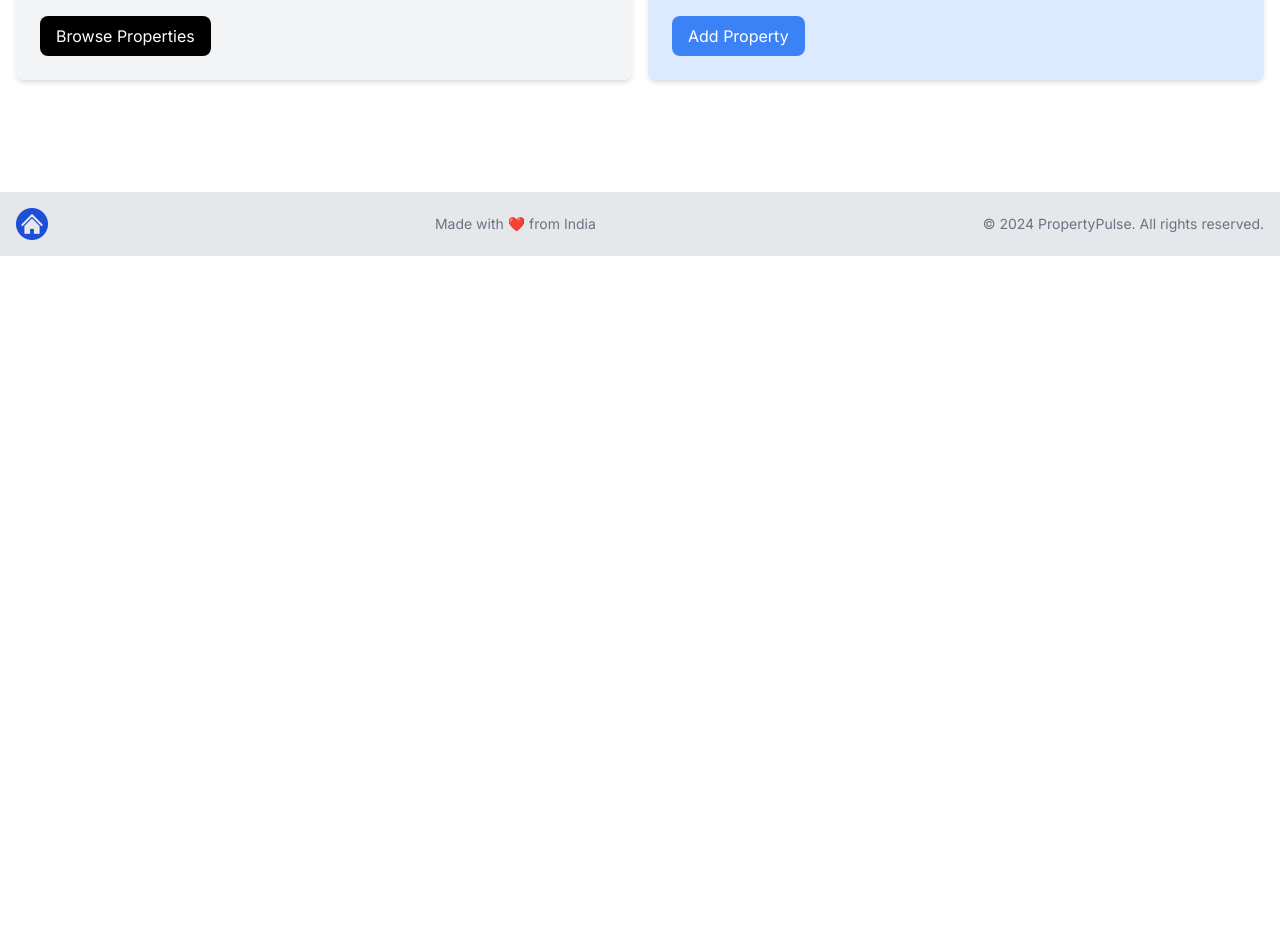
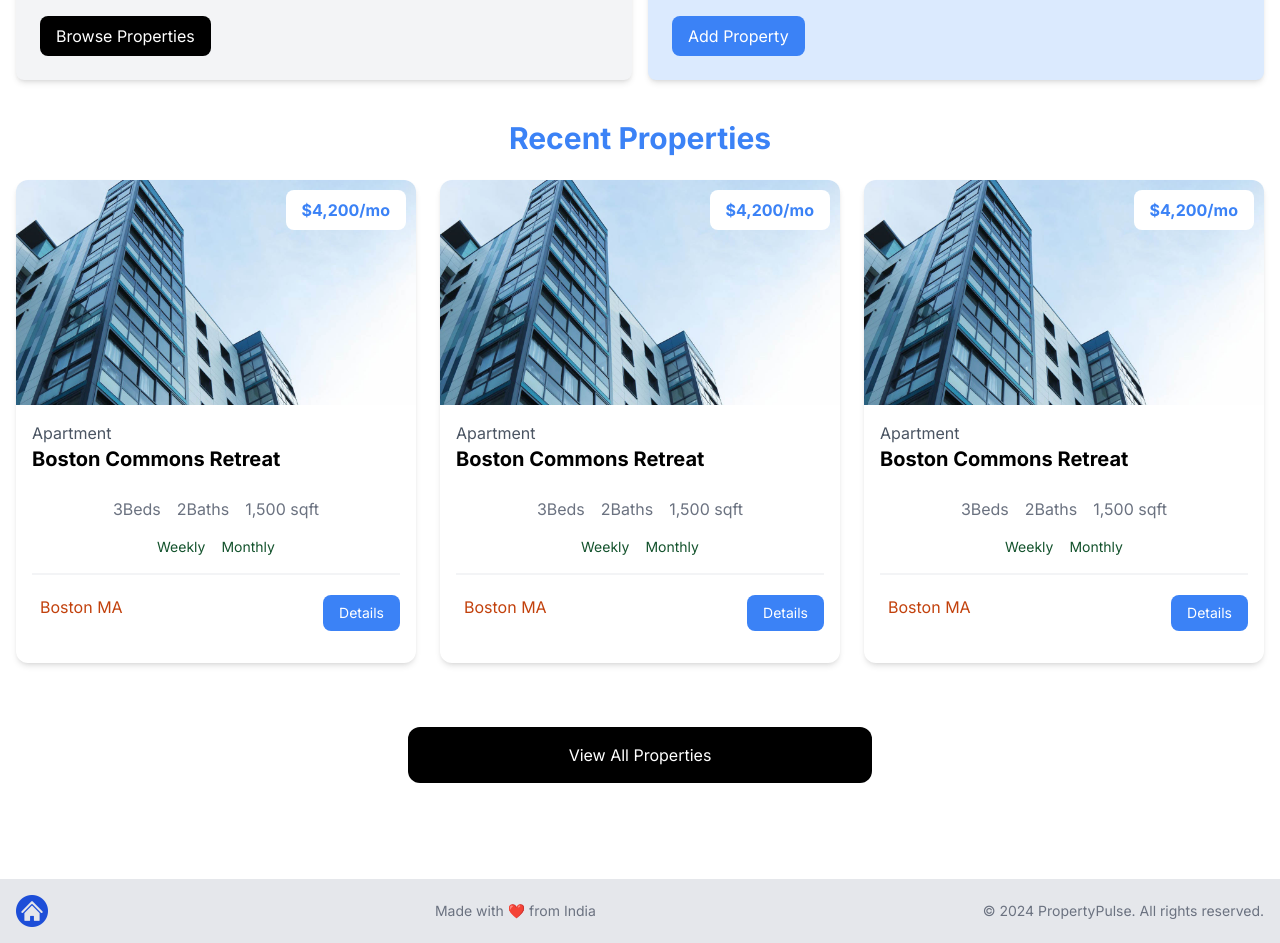
Before and after one commit to diptesh17/Real-Pulse, a Next.js app: page / in a window 1280 px wide. Shown: the part 541-1484 px from the top of the page. Before the commit the page ends 800 px from the top, so only its background shows below. Built offline with nearby package versions, Linux system fonts and the light colour scheme.

Commit message:
Added HomeProperties component

```diff
--- a/app/page.tsx
+++ b/app/page.tsx
@@ -2,12 +2,14 @@ import React from "react";
 import Link from "next/link";
 import Hero from "@/components/Hero";
 import InfoBoxes from "@/components/InfoBoxes";
+import HomeProperties from "@/components/HomeProperties";
 
 const Properties = () => {
   return (
     <div>
       <Hero />
-      <InfoBoxes/>
+      <InfoBoxes />
+      <HomeProperties />
     </div>
   );
 };
--- /dev/null
+++ b/components/HomeProperties.tsx
@@ -0,0 +1,40 @@
+import properties from "@/properties.json";
+import PropertyCard from "@/components/PropertyCard";
+import Link from "next/link";
+
+const HomeProperties = () => {
+  const recentProperties = properties
+    .sort(() => Math.random() - Math.random())
+    .slice(0, 3);
+
+  return (
+    <>
+      <section className="px-4 py-6">
+        <div className="container-xl lg:container m-auto">
+          <h2 className="text-3xl font-bold text-blue-500 mb-6 text-center">
+            Recent Properties
+          </h2>
+          <div className="grid grid-cols-1 md:grid-cols-3 gap-6">
+            {recentProperties.length === 0 ? (
+              <p>No Properties Found</p>
+            ) : (
+              recentProperties.map((property) => (
+                <PropertyCard key={property._id} property={property} />
+              ))
+            )}
+          </div>
+        </div>
+      </section>
+      <section className="m-auto max-w-lg my-10 px-6">
+        <Link
+          href="/properties"
+          className="block bg-black text-white text-center py-4 px-6 rounded-xl hover:bg-gray-700"
+        >
+          View All Properties
+        </Link>
+      </section>
+    </>
+  );
+};
+
+export default HomeProperties;
--- a/components/PropertyCard.tsx
+++ b/components/PropertyCard.tsx
@@ -7,6 +7,7 @@ const PropertyCard = () => {
   return (
     <div className="rounded-xl shadow-md relative">
       <Image src={logo} alt="" className="w-full h-auto rounded-t-xl" />
+
       <div className="p-4">
         <div className="text-left md:text-center lg:text-left mb-6">
           <div className="text-gray-600">Apartment</div>
```
